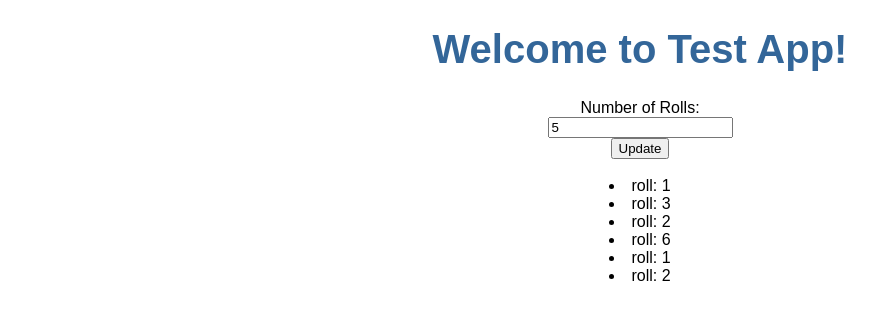
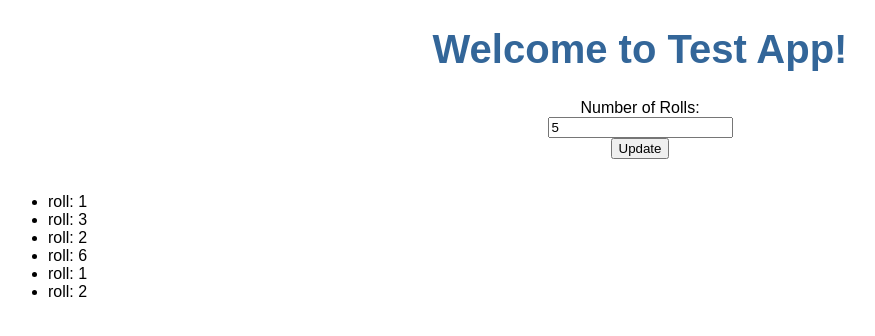
Before and after one commit to seanbfuller/angular2-diceroller, an Angular app: page / in a window 1280 px wide. Shown: the top 336 px of the page, without its empty margins (0-875 px from the left). Built offline with nearby package versions, Linux system fonts and the light colour scheme.

Commit message:
Minor style fixes.

```diff
--- a/src/app/rolls/rolls.component.css
+++ b/src/app/rolls/rolls.component.css
@@ -0,0 +1,3 @@
+.rolls-list {
+  text-align: left;
+}
--- a/src/app/rolls/rolls.component.html
+++ b/src/app/rolls/rolls.component.html
@@ -1,6 +1,6 @@
 <div class="rolls-form">
   <div>
-    <label for="numRolls">Number of Rolls:</label><br />
+    <label for="numRolls">Number of Rolls:</label><br>
     <input [(ngModel)]="numRolls" name="numRolls">
   </div>
   <div>
@@ -8,10 +8,12 @@
   </div>
 </div>
 
-<br />
+<br>
 
-<div>
-  <li *ngFor="let roll of rolls">
-    <span>roll: </span>{{roll.roll}}
-  </li>
+<div class="rolls-list">
+  <ul>
+    <li *ngFor="let roll of rolls">
+      <span>roll: </span>{{roll.roll}}
+    </li>
+  </ul>
 </div>
```
